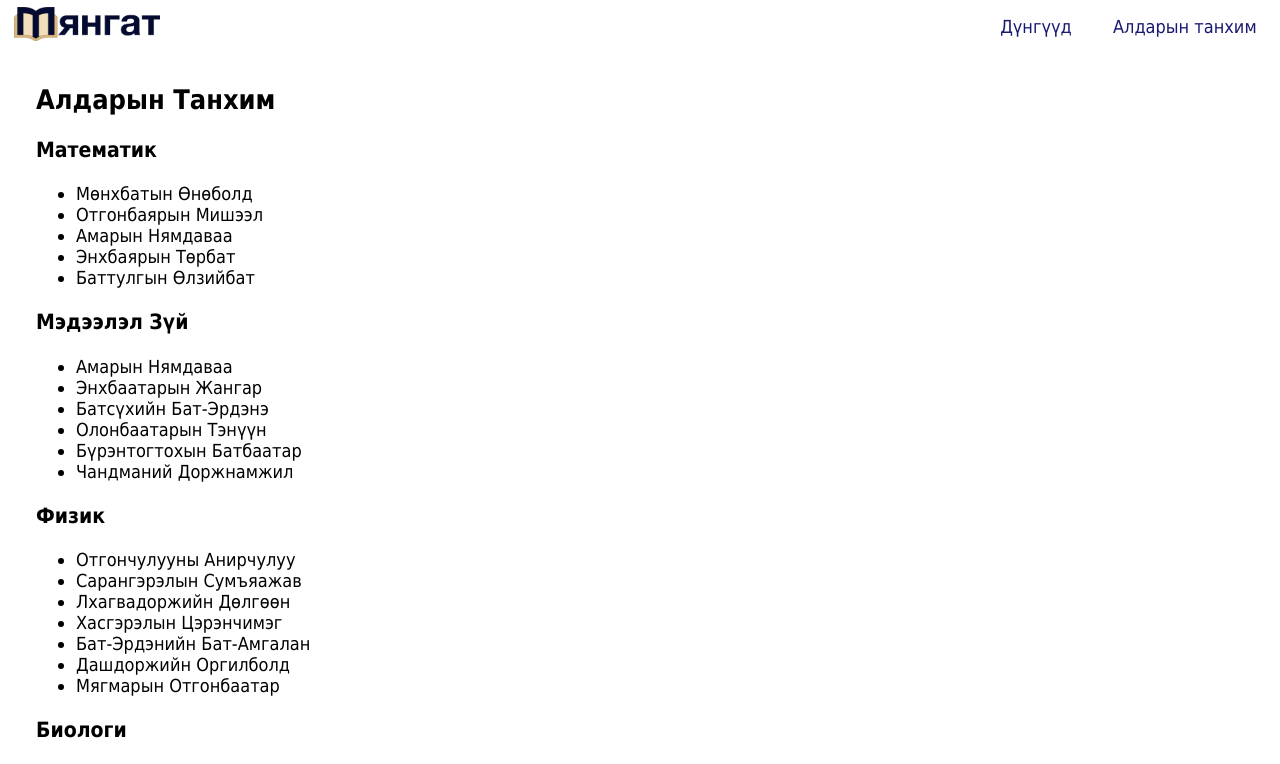
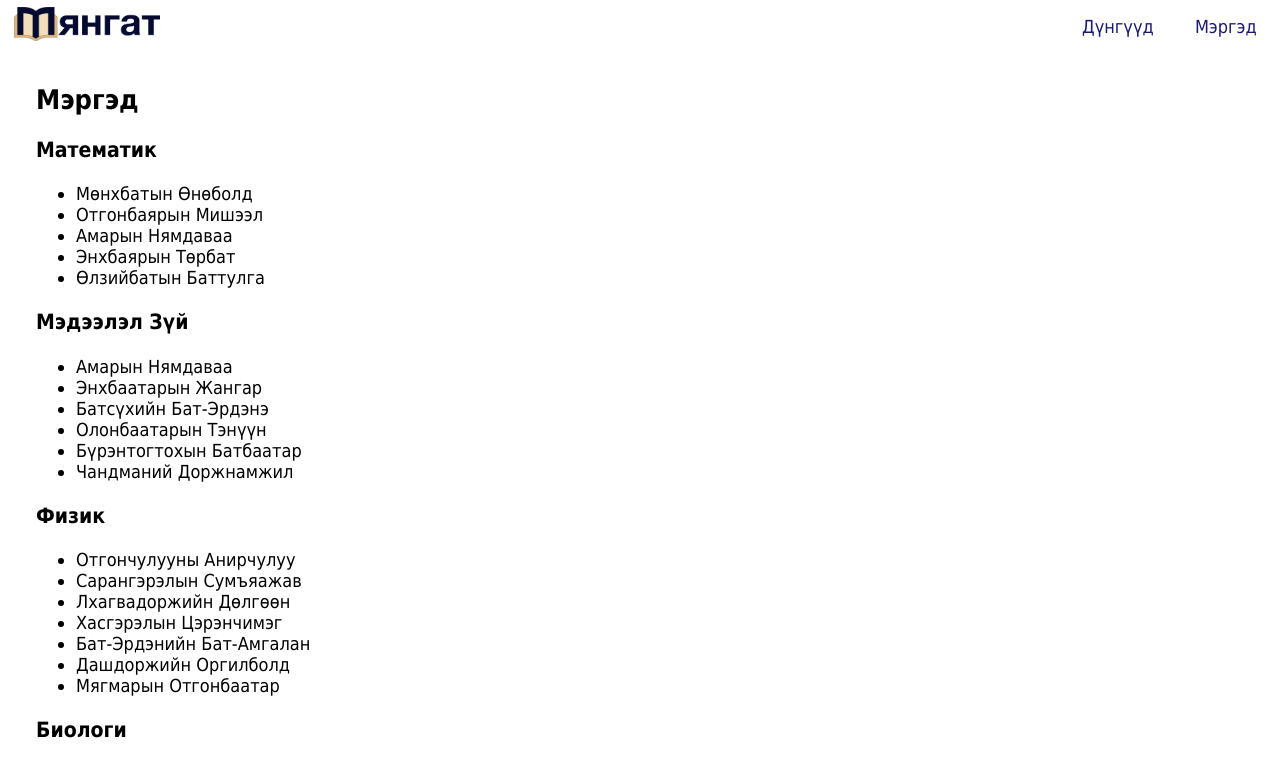
Before and after one commit to batmendbar/myangat-nextjs, a Next.js app: page /halloffame in a window 1280 px wide. Shown: the top 764 px of the page. Built offline with nearby package versions, Linux system fonts and the light colour scheme.

Commit message:
Fixes names and renames hall of fame

```diff
--- a/app/halloffame/page.jsx
+++ b/app/halloffame/page.jsx
@@ -6,7 +6,7 @@ let hall_of_famers = [
 			"Отгонбаярын Мишээл",
 			"Амарын Нямдаваа",
 			"Энхбаярын Төрбат",
-			"Баттулгын Өлзийбат",
+			"Өлзийбатын Баттулга",
 		],
 	},
 	{
@@ -73,7 +73,7 @@ let hall_of_famers = [
 export default function HallofFame() {
 	return (
 		<main>
-			<h2>Алдарын Танхим</h2>
+			<h2>Мэргэд</h2>
 			{hall_of_famers.map((group) => (
 				<div>
 					<h3>{group.competition_type}</h3>
--- a/app/navbar.jsx
+++ b/app/navbar.jsx
@@ -7,7 +7,7 @@ let navbarElements = [
 		href: "/results",
 	},
 	{
-		name: "Алдарын танхим",
+		name: "Мэргэд",
 		href: "/halloffame",
 	},
 ];
```
